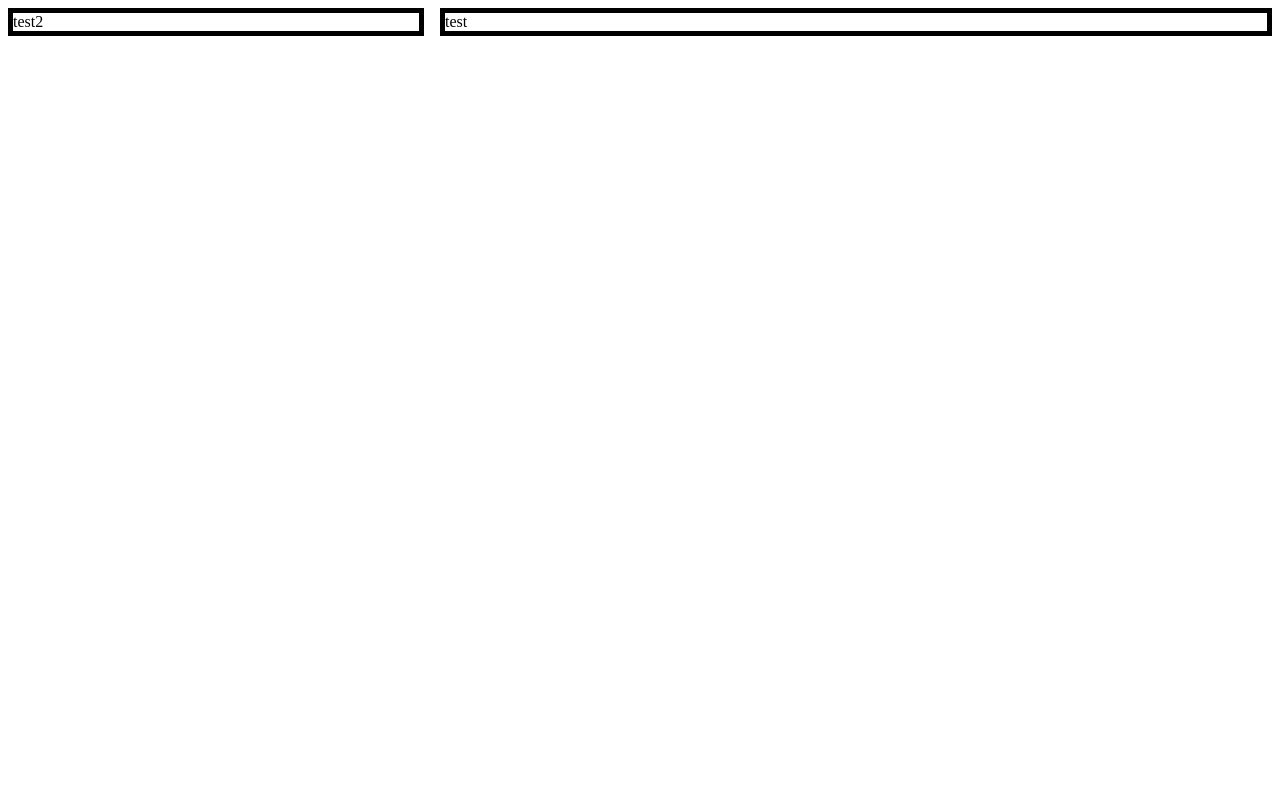
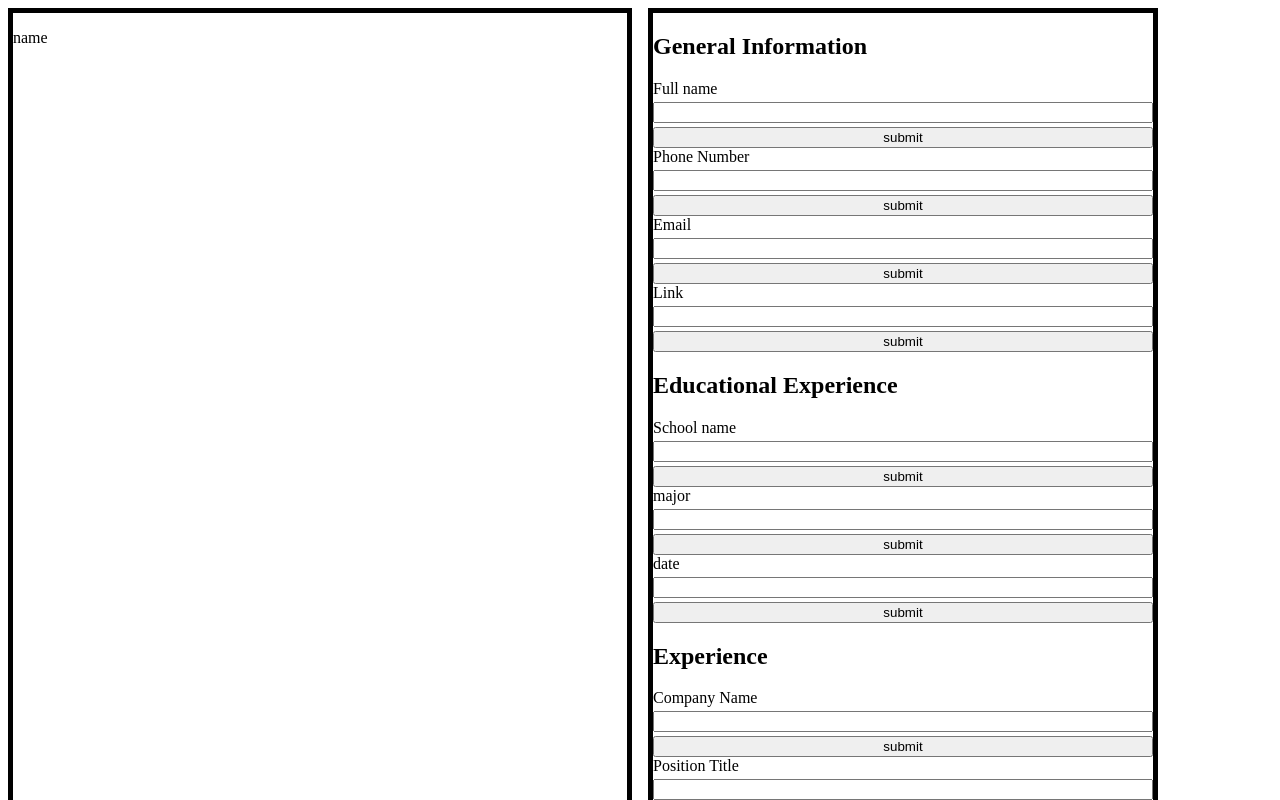
Before and after one commit to P3enguin/Web-practice, a React (Create React App) app in the folder cv-application/: page / in a window 1280 px wide. Shown: the top 800 px of the page. Built offline with nearby package versions, Linux system fonts and the light colour scheme.

Commit message:
CvInfo component Added: -Change CvInfo and cvResult files to CamelCase

```diff
--- a/cv-application/src/components/App.jsx
+++ b/cv-application/src/components/App.jsx
@@ -1,6 +1,6 @@
 import React, { Component } from 'react';
-import CvInfo from './cvInfo';
-import CvResult from './cvResult';
+import CvInfo from './CvInfo';
+import CvResult from './CvResult';
 
 class App extends Component {
     state = {  }
--- /dev/null
+++ b/cv-application/src/components/InputComponents.jsx
@@ -0,0 +1,16 @@
+import React, { Component } from 'react';
+
+class Input extends Component {
+    state = { }
+    render(props) {
+        return (<div className='input-field'>
+            <form>
+                <label>{this.props.index}</label>
+                <input type="text"></input>
+                <button>submit</button>
+            </form>
+        </div>);
+    }
+}
+
+export default Input;
--- a/cv-application/src/components/cvInfo.jsx
+++ b/cv-application/src/components/cvInfo.jsx
@@ -1,10 +1,33 @@
 import React, { Component } from 'react';
+import Input from './InputComponents';
 
 class CvInfo extends Component {
     state = {  }
     render() {
         return (
-            <div className='cv-info'>test</div>
+            <div className='cv-info'>
+                <div className='info general-info'>
+                    <h2>General Information</h2>
+                    <Input index="Full name"/>
+                    <Input index="Phone Number"/>
+                    <Input index="Email"/>
+                    <Input index="Link"/>
+                </div>
+                <div className='info education-info'>
+                    <h2>Educational Experience</h2>
+                    <Input index="School name"/>
+                    <Input index="major"/>
+                    <Input index="date"/>
+                </div>
+                <div className='info experience-info'>
+                    <h2>Experience</h2>
+                    <Input index="Company Name"/>
+                    <Input index="Position Title"/>
+                    <Input index="main tasks"/>
+                    <Input index="date"/>
+                </div>
+
+            </div>
         );
     }
 }
--- a/cv-application/src/components/cvResult.jsx
+++ b/cv-application/src/components/cvResult.jsx
@@ -4,8 +4,22 @@ class CvResult extends Component {
     state = {  }
     render() {
         return (<div className='cv-result container'>
-        test2
-        </div>);
+
+                <div className="result pic">
+                    <p>name</p>
+                    <p></p>
+                </div>
+                <div className="result general-result">
+
+                </div>
+                <div className="result study-result">
+
+                </div>
+                <div className="result work-result">
+
+                </div>
+            </div>
+            );
     }
 }
 
--- a/cv-application/src/components/inputComponent.jsx
+++ /dev/null
@@ -1 +0,0 @@
-import React, { Component } from 'react';
--- a/cv-application/src/css/App.css
+++ b/cv-application/src/css/App.css
@@ -1,14 +1,29 @@
 
 .main-container {
     display: grid;
-    grid-template-columns: 1fr 2fr;
+    grid-template-columns: 2fr 2fr;
     gap: 16px;
 }
 
 .cv-info {
     border: 5px solid black;
+    max-width: 500px;
 }
 
 .cv-result {
     border: 5px solid black;
+    max-width: 800px;
 }
+
+/* .cv-info {
+    display: flex;
+    flex-direction: column;
+
+} */
+
+form {
+    display: flex;
+    flex-direction: column;
+    gap:4px;
+
+}
--- a/cv-application/src/index.js
+++ b/cv-application/src/index.js
@@ -2,6 +2,7 @@ import React from 'react';
 import ReactDOM from 'react-dom/client';
 import App from './components/App'
 import './css/App.css'
+
 const root = ReactDOM.createRoot(document.getElementById('root'));
 
 root.render(<React.StrictMode>
```
